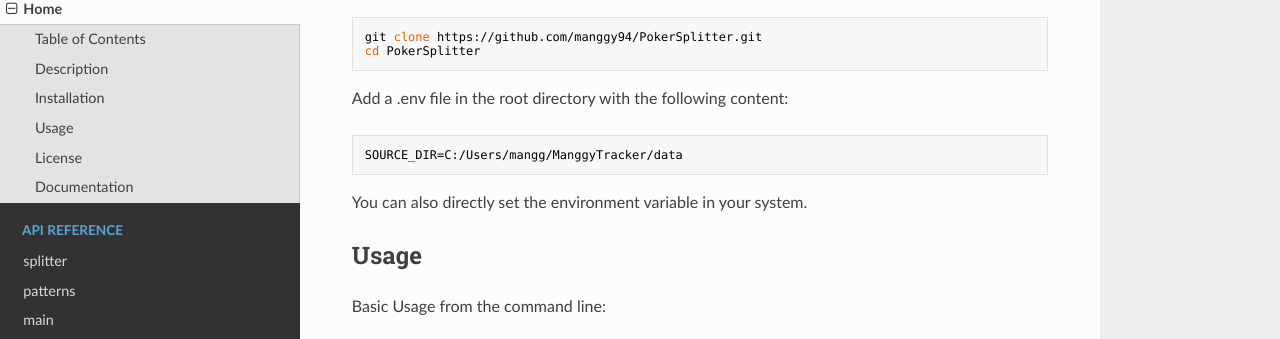
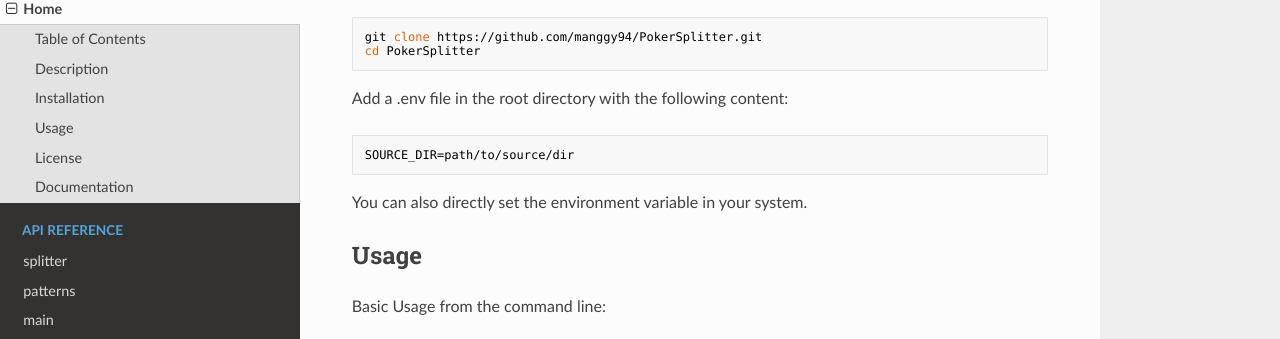
Before and after one commit to Manggy94/PokerSplitter, an MkDocs documentation site: the page built from docs/index.md, in a window 1280 px wide and 900 px high, scrolled down 495 px. Shown: the part 112-451 px from the top of the window. Built offline with MkDocs 1.6.1, drawn with Linux system fonts in a browser that asks for light colours; nearby versions of some CDN libraries.

````diff
--- a/docs/index.md
+++ b/docs/index.md
@@ -30,7 +30,7 @@ cd PokerSplitter
 Add a .env file in the root directory with the following content:
 
 ```.env
-SOURCE_DIR=C:/Users/mangg/ManggyTracker/data
+SOURCE_DIR=path/to/source/dir
 ```
 
 You can also directly set the environment variable in your system.
````
Also changed, not shown: Readme.md (+1 -1 lines).
